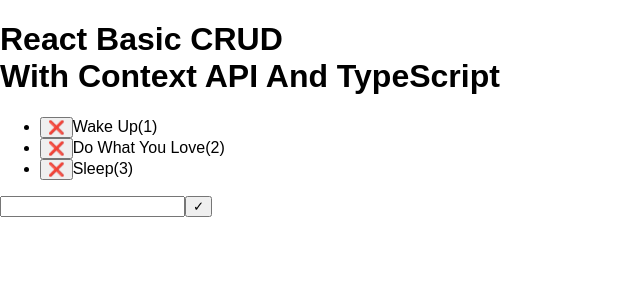
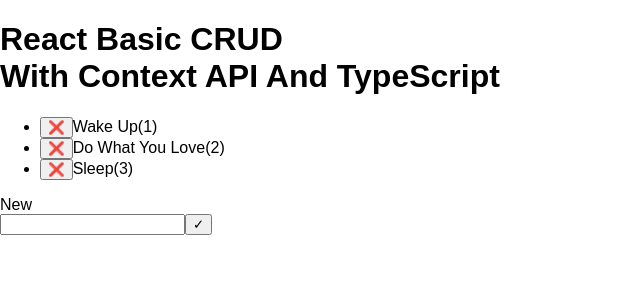
Before and after one commit to jpbarbosa/react-context-ts, a React (Create React App) app: page / in a window 1280 px wide. Shown: the top 300 px of the page, without its empty margins (0-640 px from the left). Built offline with nearby package versions, Linux system fonts and the light colour scheme.

Commit message:
Create Form component for New and Edit

```diff
--- /dev/null
+++ b/src/components/Form.tsx
@@ -0,0 +1,34 @@
+import React, { useState } from 'react';
+import { Record } from '../entities/Record';
+
+interface FormProps {
+  action: Function;
+  record: Record;
+}
+
+const Form: React.FC<FormProps> = ({ action, record }) => {
+  const [formState, setFormState] = useState(record);
+
+  const handleSubmit = (e: React.FormEvent<HTMLFormElement>) => {
+    e.preventDefault();
+    action(formState);
+  };
+
+  const handleChange = (e: React.ChangeEvent<HTMLInputElement>) => {
+    setFormState({ ...formState, [e.target.name]: e.target.value });
+  };
+
+  return (
+    <form onSubmit={handleSubmit}>
+      <input
+        type="text"
+        name="description"
+        value={formState.description}
+        onChange={handleChange}
+      />
+      <input type="submit" value="✓" />
+    </form>
+  );
+};
+
+export default Form;
--- a/src/components/New.tsx
+++ b/src/components/New.tsx
@@ -1,32 +1,16 @@
-import React, { useState } from 'react';
+import React from 'react';
 import { useDataContext } from '../contexts/dataContext';
+import { emptyRecord } from '../entities/Record';
+import Form from './Form';
 
 const New: React.FC = () => {
   const { create } = useDataContext();
 
-  const [description, setDescription] = useState('');
-
-  const handleSubmit = (e: React.FormEvent<HTMLFormElement>) => {
-    e.preventDefault();
-    create({
-      description,
-    });
-  };
-
-  const handleChange = (e: React.ChangeEvent<HTMLInputElement>) => {
-    setDescription(e.target.value);
-  };
-
   return (
-    <form onSubmit={handleSubmit}>
-      <input
-        type="text"
-        name="description"
-        value={description}
-        onChange={handleChange}
-      />
-      <input type="submit" value="✓" />
-    </form>
+    <div>
+      <span>New</span>
+      <Form action={create} record={emptyRecord} />
+    </div>
   );
 };
 
```
